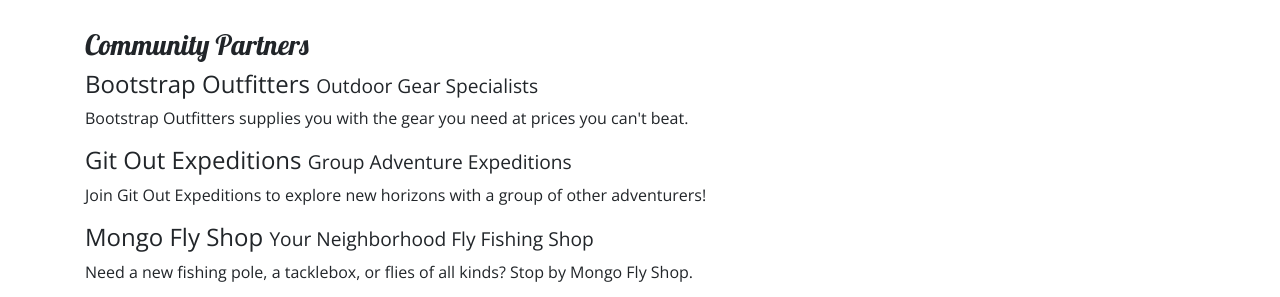
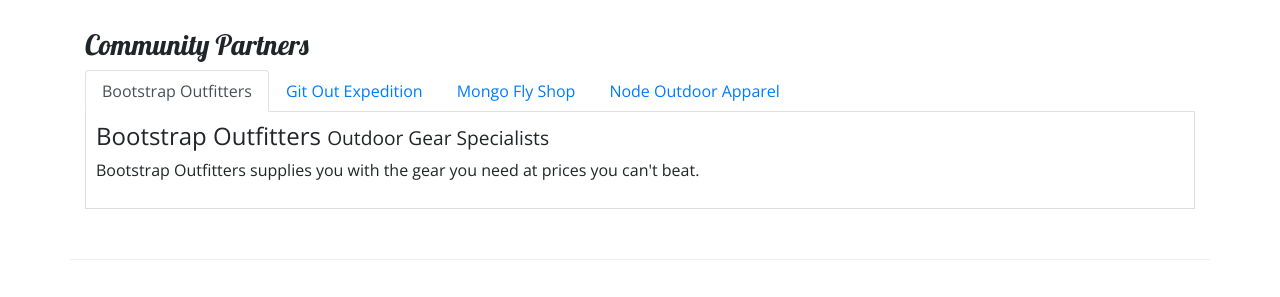
Before and after one commit to dimon7510/nucampsite, a website: page aboutus.html in a window 1280 px wide. Shown: the part 750-1047 px from the top of the page. Drawn offline with nearby package versions, Linux system fonts and the light colour scheme.

Commit message:
Navigation Tabs

```diff
--- a/aboutus.html
+++ b/aboutus.html
@@ -19,7 +19,7 @@
 </head>
 
 <body>
-
+    <!--JUMBOTRON HEADER-->
     <header class="jumbotron jumbotron-fluid">
         <div class="container">
             <div class="row">
@@ -34,6 +34,7 @@
         </div>
     </header>
 
+    <!--NAVIGATION BAR-->
     <nav class="navbar navbar-expand-sm navbar-dark sticky-top">
         <div class="container">
             <a class="navbar-brand" href="index.html"><img src="img/logo.png" height="30" width="30" /></a>
@@ -52,8 +53,8 @@
     </nav>
 
     <div class="container">
+        <!--BREADCRUMBS-->
         <div class="row">
-
             <div class="col-12 col-sm-12">
                 <ol class="breadcrumb">
                     <li class="breadcrumb-item"><a href="index.html">Home</a></li>
@@ -66,11 +67,13 @@
         </div>
 
         <div class="row row-conent">
+            <!--OUR MISSION Paragraph-->
             <div class="col-sm-6">
                 <h3>Our Mission</h3>
                 <p>We present a curated database of the best campsites in the vast woods and backcountry of the World Wide Web Wilderness. We increase access to adventure for the public while promoting safe and respectful use of resources. The expert wilderness trekkers on our staff personally verify each campsite to make sure that they are up to our standards. We also present a platform for campers to share reviews on campsites they have visited with each other.</p>
             </div>
 
+            <!--Fact at a Glance card-->
             <div class="col-sm-6">
                 <div class="card">
                     <h3 class="card-header bg-primary text-white">Facts At a Glance</h3>
@@ -89,6 +92,7 @@
                 </div>
             </div>
 
+            <!--QUOTE Mariel Strode-->
             <div class="col">
                 <div class="card bg-light mt-3">
                     <blockquote class="blockquote card-body">
@@ -103,20 +107,46 @@
             </div>
         </div>
 
+        <!-- COMMUNITY PARTNERS tabs-->
         <div class="row row-content">
             <div class="col-12 col-sm-12">
                 <h3>Community Partners</h3>
+                <ul class="nav nav-tabs">
+                    <li class="nav-item">
+                        <a class="nav-link active" href="#bootstrap" role="tab" data-toggle="tab">Bootstrap Outfitters</a>
+                    </li>
+                    <li class="nav-item">
+                        <a class="nav-link" href="#git" role="tab" data-toggle="tab">Git Out Expedition</a>
+                    </li>
+                    <li class="nav-item">
+                        <a class="nav-link" href="#mongo" role="tab" data-toggle="tab">Mongo Fly Shop</a>
+                    </li>
+                    <li class="nav-item">
+                        <a class="nav-link" href="#node" role="tab" data-toggle="tab">Node Outdoor Apparel</a>
+                    </li>
+                </ul>
+                <div class=tab-content>
+                   <div role="tabpanel" class="tab-pane fade show active" id="bootstrap">
                         <h4>Bootstrap Outfitters <small>Outdoor Gear Specialists</small></h4>
                         <p class="d-none d-sm-block">Bootstrap Outfitters supplies you with the gear you need at prices you can't beat.</p>
+                    </div>
+                    <div role="tabpanel" class="tab-pane fade" id="git">
                         <h4>Git Out Expeditions <small>Group Adventure Expeditions</small></h4>
                         <p class="d-none d-sm-block">Join Git Out Expeditions to explore new horizons with a group of other adventurers!</p>
-                <h4>Mongo Fly Shop <small>Your Neighborhood Fly Fishing Shop</small></h4>
+                    </div>
+                    <div role="tabpanel" class="tab-pane fade" id="mongo">
+                        <h4>Mongo Fly Shop <small>Your Neighborhood Fly Fishing Shop.</small></h4>
                         <p class="d-none d-sm-block">Need a new fishing pole, a tacklebox, or flies of all kinds? Stop by Mongo Fly Shop.</p>
+                    </div>
+                    <div role="tabpanel" class="tab-pane fade" id="node">
                         <h4>Node Outdoor Apparel <small>Outdoor Clothes & Shoes</small></h4>
                         <p class="d-none d-sm-block">From polar fleeces to swimsuits, hiking boots to waders, a visit to Node will be sure to get you covered.</p>
                     </div>
                 </div>
+            </div>
+        </div>
 
+        <!--FACTS AND FIGURES table-->
         <div class="row row-content">
             <div class="col-sm-9">
                 <h2>Facts &amp; Figures</h2>
@@ -156,6 +186,7 @@
         </div>
     </div>
 
+    <!--FOOTER-->
     <footer class="site-footer">
         <div class="container">
             <div class="row">
--- a/css/styles.css
+++ b/css/styles.css
@@ -35,3 +35,9 @@
 .navbar {
     background-color: #901CAD;
 }
+
+.tab-content {
+    border: 1px solid #DDD;
+    border-top: none;
+    padding: 10px;
+}
```
Lines whose indentation alone changed are shown as unchanged.
